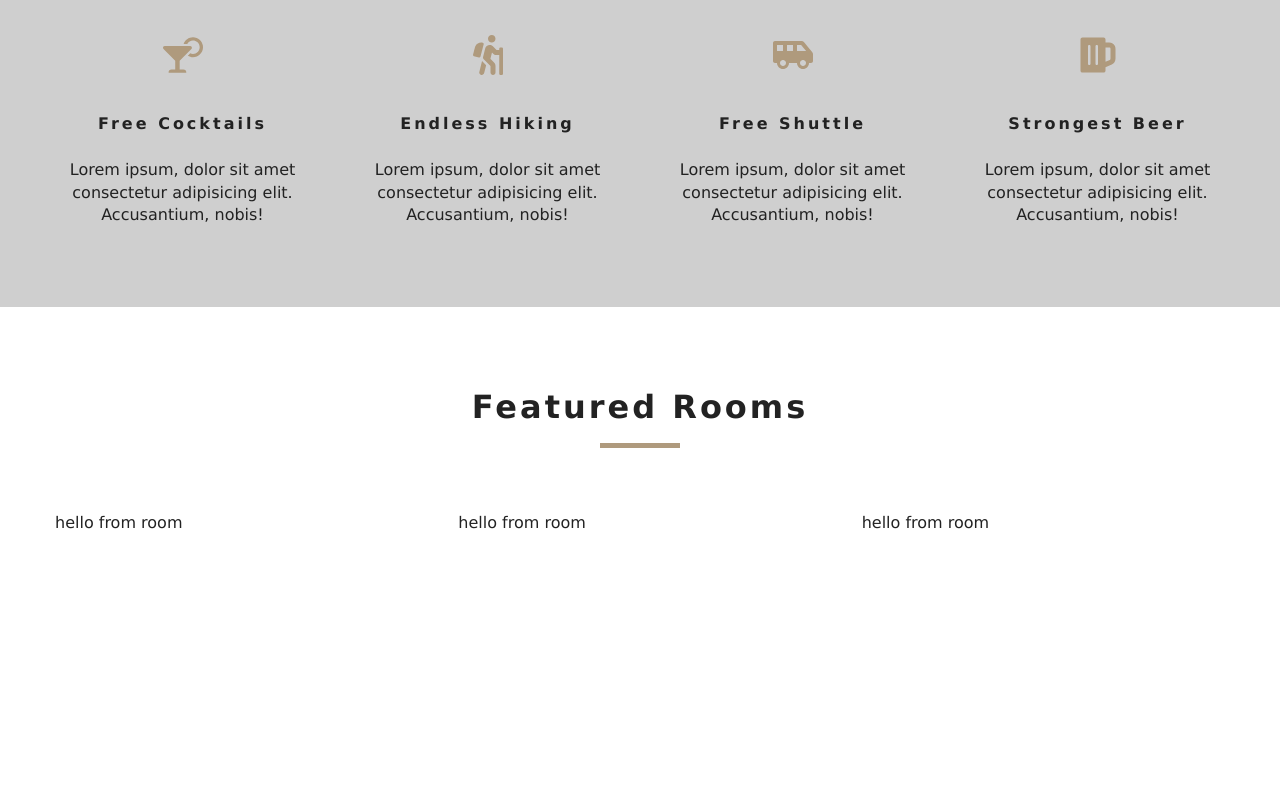
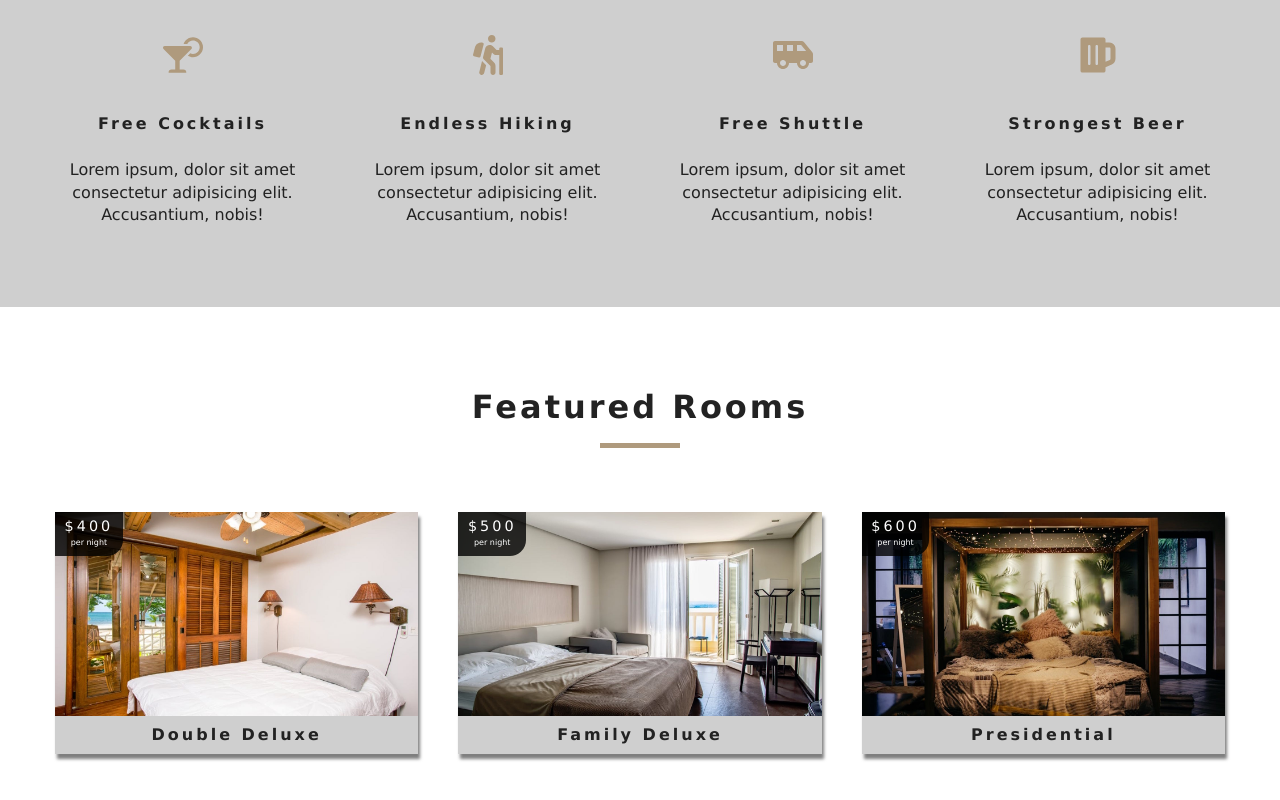
Before and after one commit to SoneThaya/resort-beach, a React (Create React App) app: page / in a window 1280 px wide. Shown: the part 972-1772 px from the top of the page. Before the commit the page ends 1586 px from the top, so only its background shows below. Built offline with nearby package versions, Linux system fonts and the light colour scheme.

Commit message:
styled room card and setup prop types

```diff
--- a/src/components/Room.js
+++ b/src/components/Room.js
@@ -1,9 +1,33 @@
-import React from 'react'
+import React from 'react';
+import { Link } from 'react-router-dom';
+import defaultImg from '../images/room-1.jpeg';
+import PropTypes from 'prop-types';
 
-export default function Room() {
+export default function Room({ room }) {
+  const { name, slug, images, price } = room;
+
   return (
-    <div>
-      hello from room
-    </div>
+    <article className='room'>
+      <div className="img-container">
+        <img src={images[0] || defaultImg} alt="single room" />
+        <div className="price-top">
+          <h6>${price}</h6>
+          <p>per night</p>
+        </div>
+        <Link to={`/rooms/${slug}`} className='btn-primary room-link'>
+          Features
+        </Link>
+      </div>
+      <p className='room-info'>{name}</p>
+    </article>
   )
 }
+
+Room.propTypes = {
+  room: PropTypes.shape({
+    name: PropTypes.string.isRequired,
+    slug: PropTypes.string.isRequired,
+    images: PropTypes.arrayOf(PropTypes.string).isRequired,
+    price: PropTypes.number.isRequired,
+  })
+}
```
